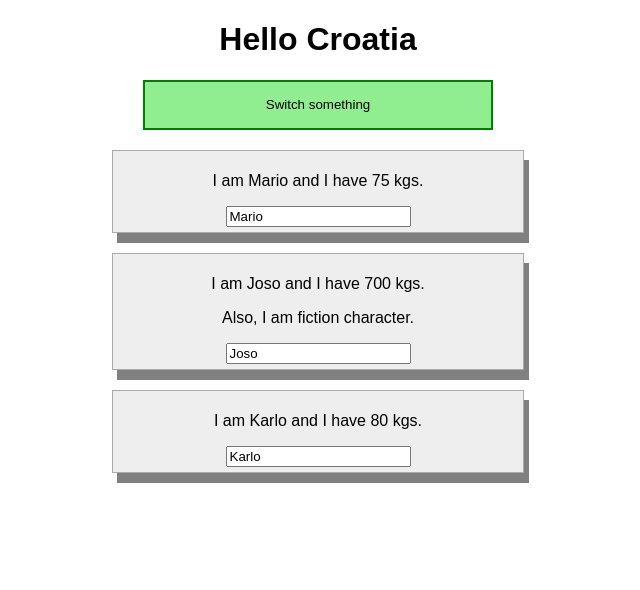
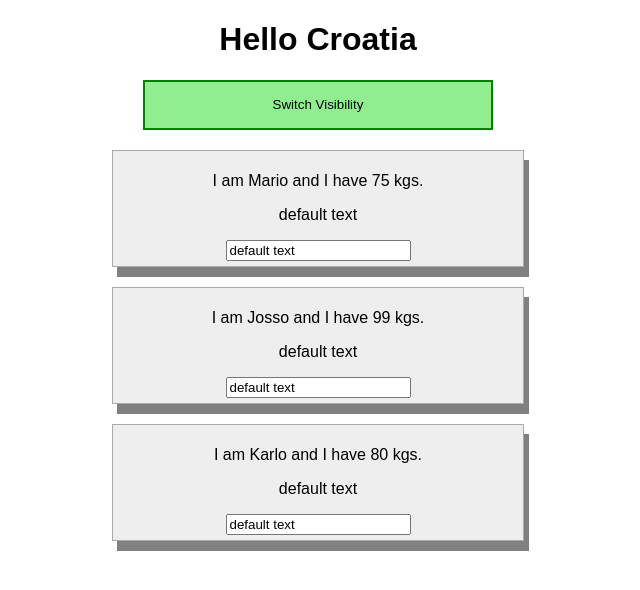
Before and after one commit to velebit-tech/react-complete-guide, a React (Create React App) app: page / in a window 1280 px wide. Shown: the top 590 px of the page, without its empty margins (322-962 px from the left). Built offline with nearby package versions, Linux system fonts and the light colour scheme.

Commit message:
finished section 4: working with lists and conditionals

```diff
--- a/src/App.js
+++ b/src/App.js
@@ -6,30 +6,35 @@ class App extends Component {
   state = {
     header_text: 'Hello Croatia',
     people: [
-      { name: 'Mario', weight: 75 },
-      { name: 'Joso', weight: 700 },
-      { name: 'Karlo', weight: 80 }
-    ]
+      { id: 'asdgasdg', name: 'Mario', weight: 75, child: 'default text' },
+      { id: 'dfhsbvbx', name: 'Josso', weight: 99, child: 'default text' },
+      { id: 'asfdasef', name: 'Karlo', weight: 80, child: 'default text' }
+    ],
+    listVisibility: true
   }
 
-  switchNameHandler = newName => {
-    this.setState({
-      people: [
-        { name: newName, weight: 74 },
-        { name: 'Joso', weight: 700 },
-        { name: 'Karlo Markovic', weight: 81 }
-      ]
-    });
+  typingHandler = (event, index) => {
+    const person = {
+      ...this.state.people[index]
+    }
+
+    person.child = event.target.value;
+
+    const people = [...this.state.people];
+    people[index] = person;
+
+    this.setState({ people: people });
   }
 
-  typingHandler = event => {
-    this.setState({
-      people: [
-        { name: event.target.value, weight: 74 },
-        { name: 'Joso', weight: 700 },
-        { name: 'Karlo Markovic', weight: 81 }
-      ]
-    });
+  deletePersonHandler = personIndex => {
+    const people = [...this.state.people];
+    people.splice(personIndex, 1);
+    this.setState({ people: people });
+  }
+
+  toggleVisibilityHandler = () => {
+    let visibility = this.state.listVisibility;
+    this.setState({ listVisibility: !visibility });
   }
 
   render() {
@@ -40,26 +45,34 @@ class App extends Component {
       height: '50px'
     };
 
+    let persons = null;
+    if (this.state.listVisibility) {
+      persons = (
+        <div>
+          {this.state.people.map((person, index) => {
+            return <Person
+              click={() => this.deletePersonHandler(index)}
+              name={person.name}
+              weight={person.weight}
+              child={person.child}
+              key={person.id}
+              typing={(event) => this.typingHandler(event, index)} >
+              {person.child}
+            </Person>
+          })}
+        </div>
+      );
+    }
+
     return (
       <div className="App">
         <h1>{this.state.header_text}</h1>
         <button
           style={buttonStyle}
-          onClick={this.switchNameHandler.bind(this, 'Mario Markovic')}
-        >Switch something</button>
-        <Person
-          name={this.state.people[0].name}
-          weight={this.state.people[0].weight}
-          typing={this.typingHandler} />
-        <Person
-          name={this.state.people[1].name}
-          weight={this.state.people[1].weight}
-          click={() => this.switchNameHandler('Mario MARKOVIC')}
-        >Also, I am fiction character.
-        </Person>
-        <Person
-          name={this.state.people[2].name}
-          weight={this.state.people[2].weight} />
+          onClick={this.toggleVisibilityHandler}
+        >Switch Visibility
+        </button>
+        {persons}
       </div >
     );
   }
--- a/src/Person/Person.js
+++ b/src/Person/Person.js
@@ -6,7 +6,7 @@ const person = props => {
     <div className="Person">
       <p>I am {props.name} and I have {props.weight} kgs.</p>
       <p onClick={props.click}>{props.children}</p>
-      <input type="text" value={props.name} onChange={props.typing} />
+      <input type="text" value={props.child} onChange={props.typing} />
     </div>
   )
 }
```
